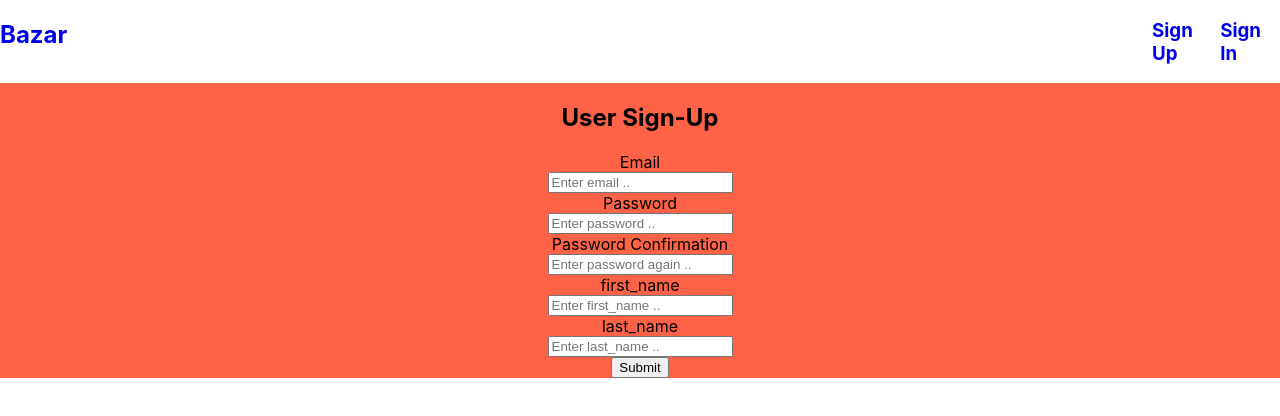
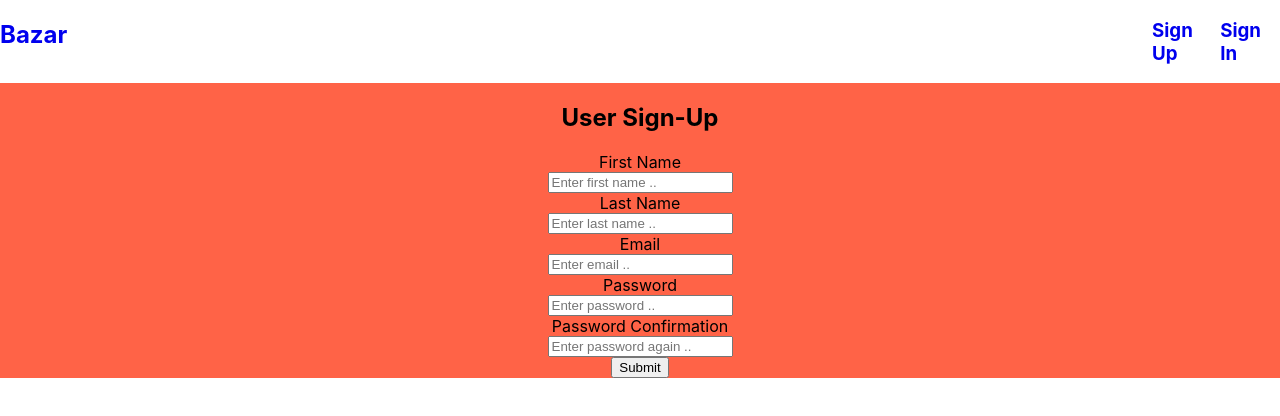
Before and after one commit to wjb108/Bazar, a React (Create React App) app in the folder client/: page /users/sign_up in a window 1280 px wide. Shown: the top 416 px of the page. Built offline with nearby package versions, Linux system fonts and the light colour scheme; no server answers.

Commit message:
button styling profile page

```diff
--- a/client/src/screens/UserProfile/UserProfile.css
+++ b/client/src/screens/UserProfile/UserProfile.css
@@ -0,0 +1,21 @@
+.profile-container {
+}
+
+.profile-header {
+  display: flex;
+  align-items: center;
+}
+.profile-header-text {
+  display: flex;
+  align-items: center;
+  margin-right: 50px;
+}
+.profile-header-button button {
+  display: flex;
+  align-items: center;
+  border: solid 1px;
+  height: 50%;
+  background-color: blue;
+  color: white;
+  padding: 10px;
+}
--- a/client/src/screens/UserProfile/UserProfile.jsx
+++ b/client/src/screens/UserProfile/UserProfile.jsx
@@ -2,6 +2,7 @@ import { Link } from "react-router-dom";
 import { useEffect, useState } from "react";
 import { getUser } from "../../services/users";
 import { deleteItem } from "../../services/items";
+import "./UserProfile.css";
 
 export default function UserProfile(props) {
   const { currentUser, setToggle } = props;
@@ -27,8 +28,17 @@ export default function UserProfile(props) {
   }
 
   return (
-    <div>
-      <h1>My Bazar Items</h1>
+    <div className="profile-container">
+      <div className="profile-header">
+        <div className="profile-header-text">
+          <h1>My Bazar Items</h1>
+        </div>
+        <div className="profile-header-button">
+          <Link to="/new/item">
+            <button>Create New Item</button>
+          </Link>
+        </div>
+      </div>
 
       {userProfile.items &&
         userProfile.items.map((item) => {
@@ -55,9 +65,6 @@ export default function UserProfile(props) {
             </div>
           );
         })}
-      <Link to="/new/item">
-        <button>Create New Item</button>
-      </Link>
     </div>
   );
 }
--- a/client/src/screens/UserSignIn/UserSignIn.jsx
+++ b/client/src/screens/UserSignIn/UserSignIn.jsx
@@ -33,7 +33,7 @@ export default function UserSignIn(props) {
       <form className="user-signin-form" onSubmit={handleSubmit}>
         <h2>User Sign-In</h2>
         <label htmlFor="email" placeholder="email">
-          email
+          Email
         </label>
         <input
           type="text"
--- a/client/src/screens/UserSignUp/UserSignUp.jsx
+++ b/client/src/screens/UserSignUp/UserSignUp.jsx
@@ -25,7 +25,7 @@ export default function UserSignUp(props) {
 
   const handleUserSubmit = async (e) => {
     e.preventDefault();
-    let data = await signUpUser(userInput);
+    await signUpUser(userInput);
     let res = await signInUser({
       email: userInput.email,
       password: userInput.password,
@@ -39,6 +39,22 @@ export default function UserSignUp(props) {
     <div className="users-sign-up-container">
       <form onSubmit={handleUserSubmit} className="user-signup-form">
         <h2> User Sign-Up </h2>
+        <label>First Name</label>
+        <input
+          name="first_name"
+          type="text"
+          value={userInput.first_name}
+          placeholder="Enter first name .."
+          onChange={handleChange}
+        />
+        <label>Last Name</label>
+        <input
+          name="last_name"
+          type="text"
+          value={userInput.last_name}
+          placeholder="Enter last name .."
+          onChange={handleChange}
+        />
         <label>Email</label>
         <input
           name="email"
@@ -63,22 +79,6 @@ export default function UserSignUp(props) {
           placeholder="Enter password again .."
           onChange={handleChange}
         />
-        <label>first_name</label>
-        <input
-          name="first_name"
-          type="first_name"
-          value={userInput.first_name}
-          placeholder="Enter first_name .."
-          onChange={handleChange}
-        />
-        <label>last_name</label>
-        <input
-          name="last_name"
-          type="last_name"
-          value={userInput.last_name}
-          placeholder="Enter last_name .."
-          onChange={handleChange}
-        />
         <input type="submit"></input>
       </form>
     </div>
```
